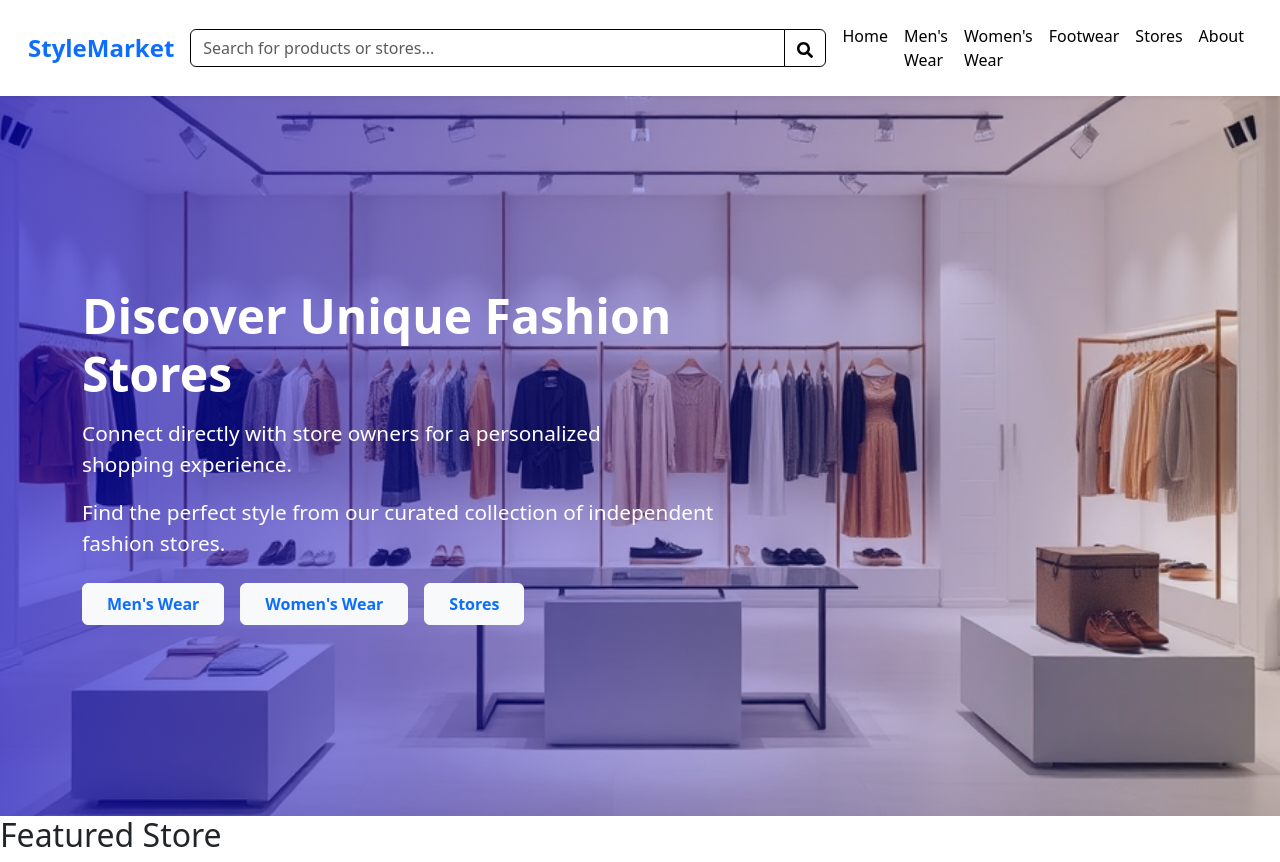
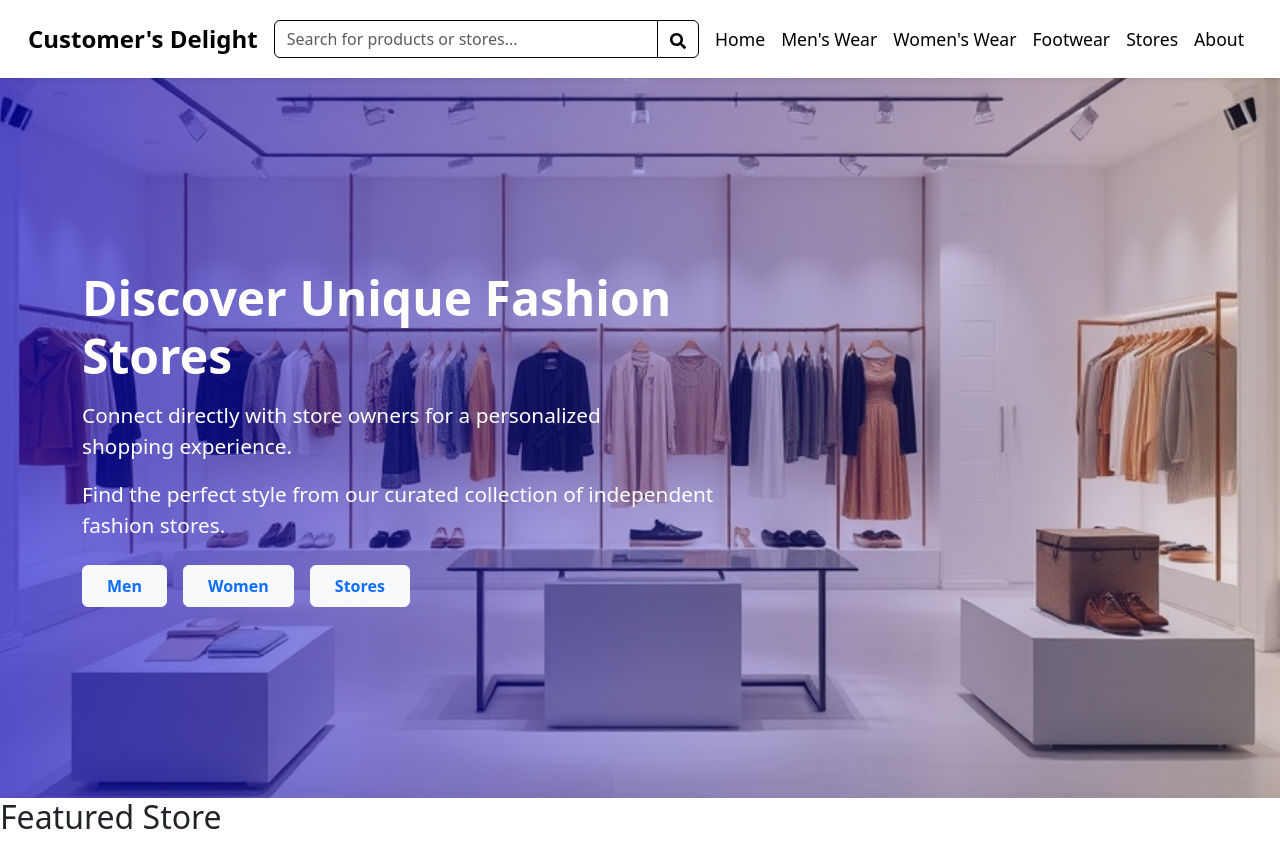
Before and after one commit to AAbhishek1234/customerDelight, a React (Create React App) app: page / in a window 1280 px wide. Built offline with nearby package versions, Linux system fonts and the light colour scheme.

Commit message:
some changes in hero section

```diff
--- a/src/components/HeroSection.jsx
+++ b/src/components/HeroSection.jsx
@@ -29,8 +29,8 @@ const storeClick = () => navigate("/stores");
           Find the perfect style from our curated collection of independent<br/> fashion stores.
         </p>
         <div className="d-flex flex-wrap gap-3">
-          <Button variant="light" className="text-primary fw-bold px-4 py-2" onClick={clickHandler}>Men's Wear</Button>
-          <Button variant="light" className="text-primary fw-bold px-4 py-2" onClick={womenClick}>Women's Wear</Button>
+          <Button variant="light" className="text-primary fw-bold px-4 py-2" onClick={clickHandler}>Men</Button>
+          <Button variant="light" className="text-primary fw-bold px-4 py-2" onClick={womenClick}>Women</Button>
           <Button variant="light" className="text-primary fw-bold px-4 py-2" onClick={storeClick}>Stores</Button>
         </div>
       </Container>
--- a/src/components/Navbar.jsx
+++ b/src/components/Navbar.jsx
@@ -5,7 +5,7 @@ import {
   Nav,
   Container,
   Button,
-  Form,
+
   FormControl,
   InputGroup
 } from 'react-bootstrap';
@@ -30,26 +30,28 @@ const StyleMarketNavbar = () => {
   return (
     <Navbar expand="lg" bg="white" className="shadow-sm py-3 px-3 sticky-top">
       <Container fluid>
-        <Navbar.Brand href="/" className="fw-bold text-primary fs-4">
-          StyleMarket
+        <Navbar.Brand href="/" className="fw-bold fs-4 text-black" >
+          Customer's Delight
         </Navbar.Brand>
         <Navbar.Toggle aria-controls="navbarScroll" />
         <Navbar.Collapse id="navbarScroll">
           <InputGroup className="me-2 w-100">
-            <FormControl style={{color:"black",border:"1px solid black"}}
+            <FormControl
               type="search"
               placeholder="Search for products or stores..."
               value={searchTerm}
               onChange={(e) => setSearchTerm(e.target.value)}
               onKeyDown={handleKeyPress}
               aria-label="Search"
+              className='searchbar'
             />
-            <Button variant="outline-primary" onClick={handleSearch} style={{color:"black",border:"1px solid black"}}>
+            <Button variant="outline-primary" onClick={handleSearch} style={{color:"black",border:"1px solid black",textDecoration:"None",backgroundColor: "white"}}
+            className='searchbutton'>
               <FaSearch />
             </Button>
           </InputGroup>
 
-          <Nav className="ms-auto my-2 my-lg-0">
+          <Nav className="ms-auto my-1 my-lg-0">
             <Nav.Link href="/">Home</Nav.Link>
             <Nav.Link href="/men'swear">Men's Wear</Nav.Link>
             <Nav.Link href="#">Women's Wear</Nav.Link>
--- a/src/components/hero.css
+++ b/src/components/hero.css
@@ -22,9 +22,10 @@
   }
 
   .hero-section .btn {
-    width: 30%;
+    width: 35%;
     text-align: left;
-    height: 3.8rem;
+    height: 3rem;
+     /* white-space: nowrap; */
   }
 
   .hero-section {
--- a/src/components/navbar.css
+++ b/src/components/navbar.css
@@ -1,3 +1,37 @@
 .navbar .nav-link {
   color: black !important;
+  font-size: 1.1rem !important;
+  white-space: nowrap;
 }
+
+input.form-control.searchbar {
+ width: 300px; /* Default width for larger screens */
+  max-width: 100%;
+  color: black !important;
+  background-color: white !important;
+  border: 1px solid black !important;
+  box-shadow: none !important;
+  outline: none !important;
+}
+
+input.form-control.searchbar:focus {
+  box-shadow: none !important;
+  border-color: black !important;
+  outline: none !important;
+}
+@media (max-width: 768px) {
+ input.form-control.searchbar {
+    width: 90px !important;
+    margin-top: 1rem;
+  max-width: 70% !important;
+  }
+  .searchbutton{
+    margin-top: 1rem !important;
+
+  }
+
+}
+
+body {
+  overflow-x: hidden !important;
+}
```
Also changed, not shown: src/App.css (+2 -37 lines).
